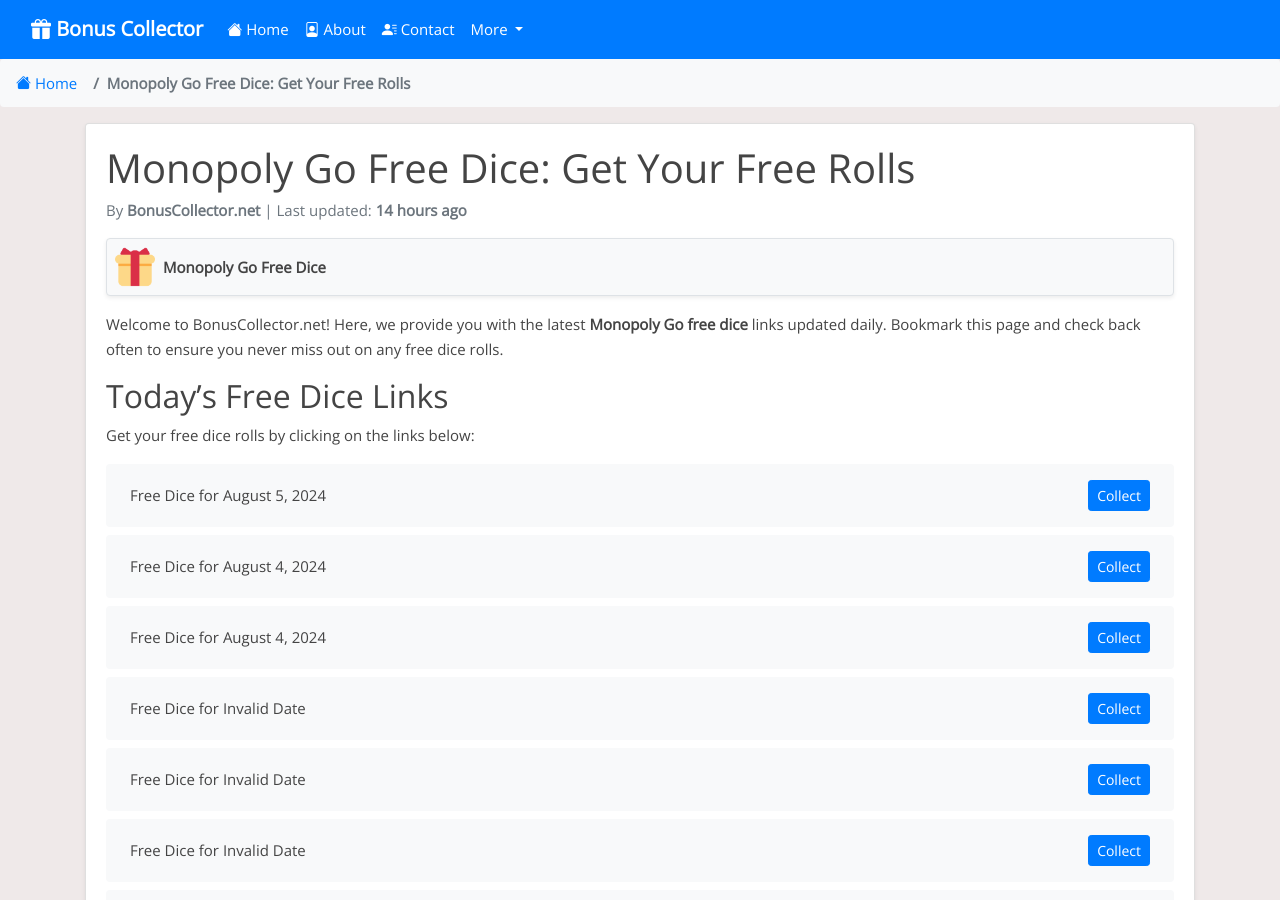
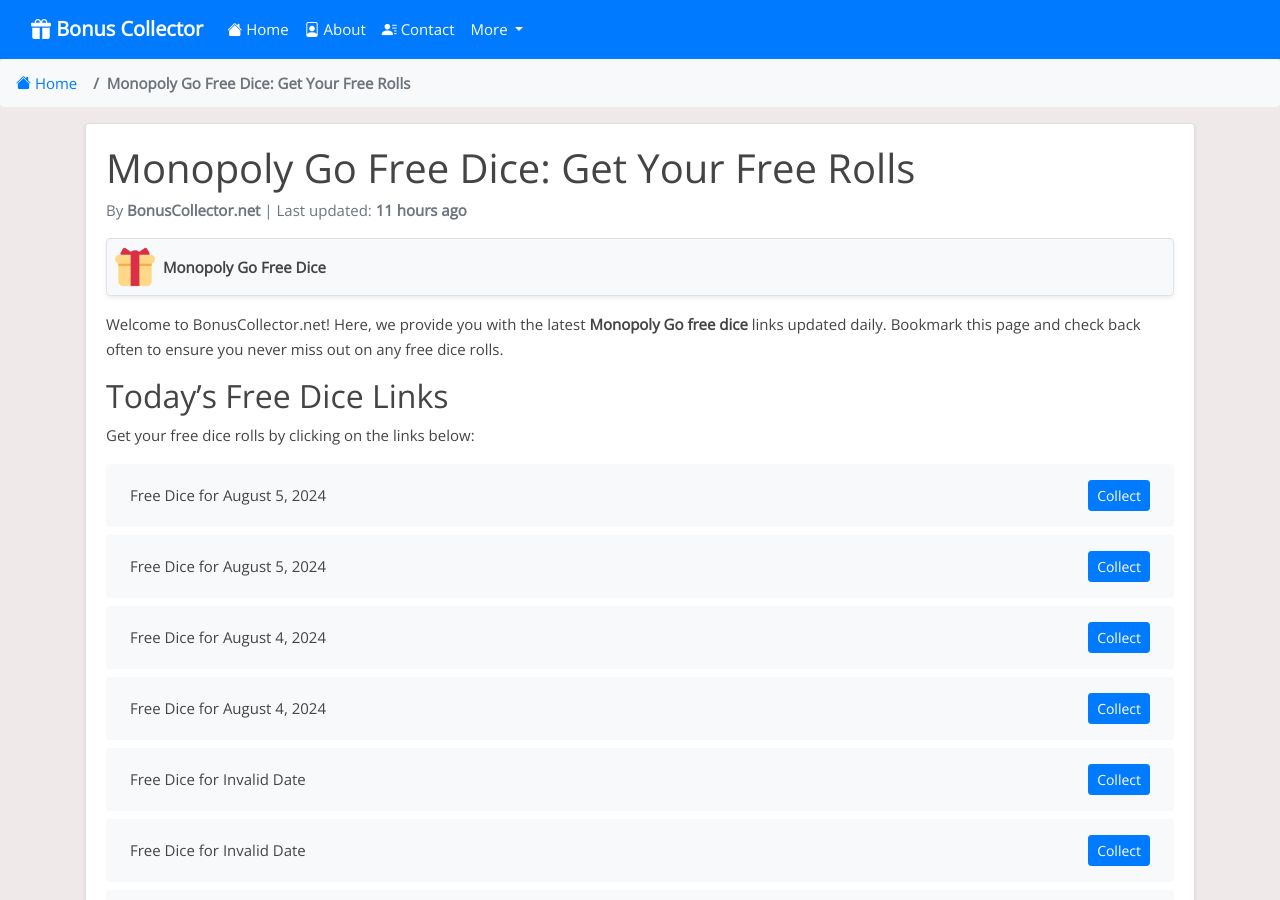
Before and after one commit to Prollad99/bs-net, a Jekyll site: the page built from _posts/2024-06-29-monopoly-go.md, in a window 1280 px wide and 900 px high. Built offline with Jekyll 4.4.1, drawn with Linux system fonts in a browser that asks for light colours; nearby versions of some CDN libraries; comment, search, counter and statistics services are not loaded.

Commit message:
Update monopoly-go reward links and last modified date

```diff
--- a/_data/include_files.yml
+++ b/_data/include_files.yml
@@ -32,7 +32,7 @@
   last_modified: 2024-08-05 08:36:38
 
 monopoly-go.html:
-  last_modified: 2024-08-05 12:51:23
+  last_modified: 2024-08-05 15:31:35
 
 doubledown-casino.html:
   last_modified: 2024-08-05 11:31:21
--- a/_includes/monopoly-go.html
+++ b/_includes/monopoly-go.html
@@ -1,4 +1,8 @@
 <ul class="list-group mt-3 mb-4">
+  <li class="list-group-item d-flex justify-content-between align-items-center">
+    <span>Free Dice for August 5, 2024</span>
+    <a href="https://mply.io/HMvDrQY5LxM" class="btn btn-primary btn-sm">Collect</a>
+  </li>
   <li class="list-group-item d-flex justify-content-between align-items-center">
     <span>Free Dice for August 5, 2024</span>
     <a href="https://2tdd.adj.st/reward-link/vnguguty56297?adjust_t=i2f8o2i_4btbvwg&adjust_deeplink_js=1" class="btn btn-primary btn-sm">Collect</a>
@@ -395,8 +399,4 @@
     <span>Free Dice for Invalid Date</span>
     <a href="https://2tdd.adj.st/reward-link/kh45928834?adjust_t=i2f8o2i_4btbvwg&adjust_deeplink_js=1" class="btn btn-primary btn-sm">Collect</a>
   </li>
-  <li class="list-group-item d-flex justify-content-between align-items-center">
-    <span>Free Dice for Invalid Date</span>
-    <a href="https://2tdd.adj.st/reward-link/LKJHLH1wjh31123330?adjust_t=i2f8o2i_4btbvwg&adjust_deeplink_js=1" class="btn btn-primary btn-sm">Collect</a>
-  </li>
 </ul>
```
Also changed, not shown: links-json/monopoly-go.json (+4 -3 lines).
